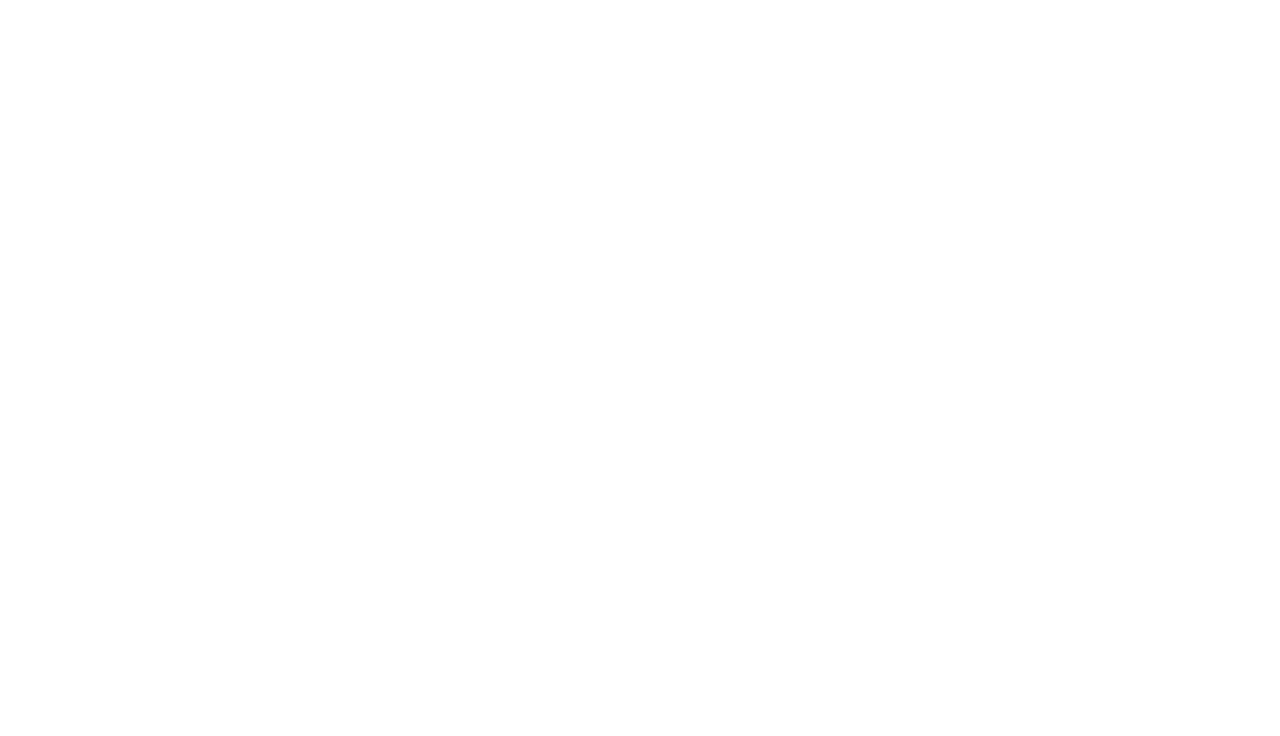
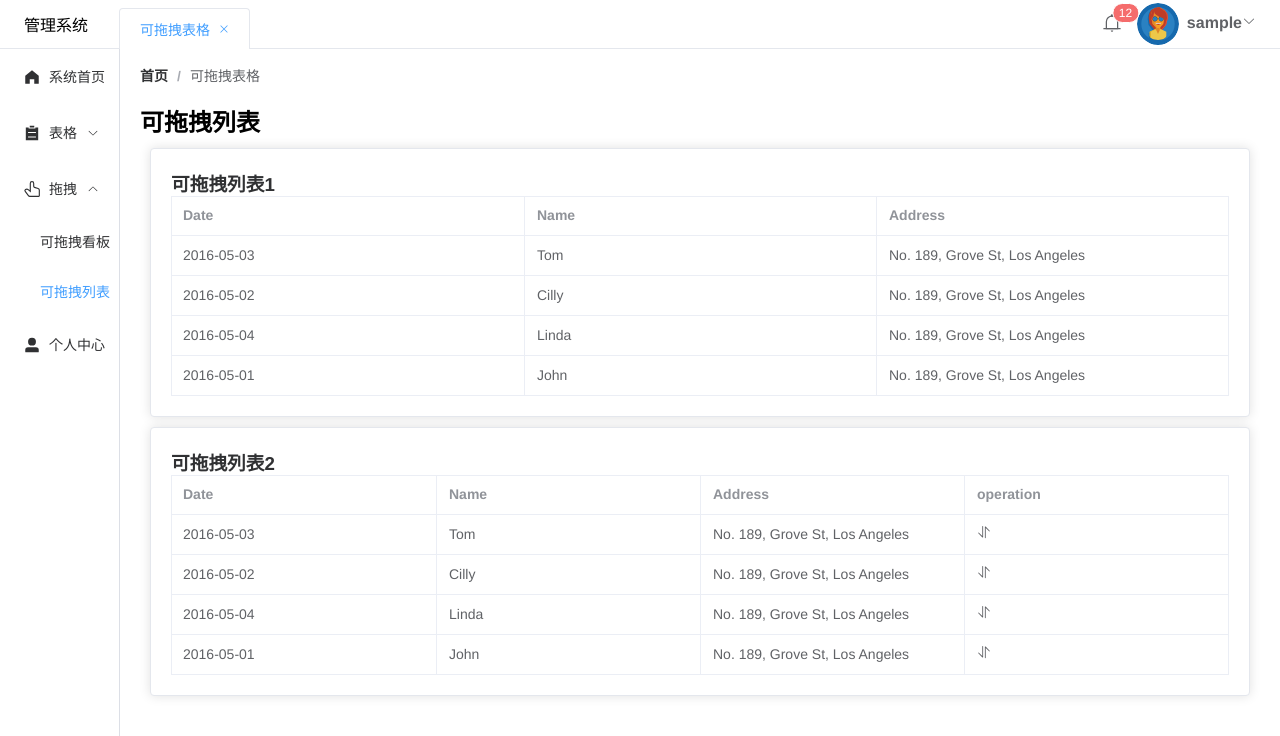
Before and after one commit to zhf521/vue3-management-system, a Vue app: page /drag-list in a window 1280 px wide. Before the commit this address had no page. Shown: the top 736 px of the page. Built offline with nearby package versions, Linux system fonts and the light colour scheme; sample sign-in values are in the browser's storage; what vxe-table would draw is missing.

Commit message:
可拖拽列表实现

```diff
--- a/package.json
+++ b/package.json
@@ -18,6 +18,7 @@
     "element-plus": "^2.3.8",
     "pinia": "^2.1.4",
     "sass": "^1.63.6",
+    "sortablejs": "^1.15.0",
     "vue": "^3.3.4",
     "vue-router": "^4.2.4",
     "vxe-table": "^4.4.2",
--- a/src/components/SideBar.vue
+++ b/src/components/SideBar.vue
@@ -26,6 +26,9 @@
       </template>
       <el-menu-item index="/drag-board">
         <span>可拖拽看板</span>
+      </el-menu-item>
+      <el-menu-item index="/drag-list">
+        <span>可拖拽列表</span>
       </el-menu-item>
     </el-sub-menu>
     <el-menu-item index="/user">
--- a/src/router/index.ts
+++ b/src/router/index.ts
@@ -5,6 +5,7 @@
 import Dashboard from '../views/Dashboard.vue'
 import ComplexTable from '../views/ComplexTable.vue'
 import DragBoard from '../views/DragBoard.vue'
+import DragList from '../views/DragList.vue'
 import User from '../views/User.vue'
 
 const routes = [
@@ -39,6 +40,14 @@
           name:'可拖拽看板'
         },
         component:DragBoard
+      },
+      {
+        path: '/drag-list',
+        name: 'drag-list',
+        meta: {
+          name:'可拖拽表格'
+        },
+        component:DragList
       },
       {
         path: '/user',
--- /dev/null
+++ b/src/views/DragList.vue
@@ -0,0 +1,83 @@
+<template>
+  <h2>可拖拽列表</h2>
+  <el-card style="margin: 10px;">
+    <h3>可拖拽列表1</h3>
+    <el-table :data="tableData" id="dragTable1" border>
+      <el-table-column prop="date" label="Date" />
+      <el-table-column prop="name" label="Name" />
+      <el-table-column prop="address" label="Address" />
+    </el-table>
+  </el-card>
+  <el-card style="margin: 10px;">
+    <h3>可拖拽列表2</h3>
+    <el-table :data="tableData" id="dragTable2" border>
+      <el-table-column prop="date" label="Date" />
+      <el-table-column prop="name" label="Name" />
+      <el-table-column prop="address" label="Address" />
+      <el-table-column label="operation">
+        <template #default>
+          <div class="handle-drag">
+            <el-icon>
+              <Sort />
+            </el-icon>
+          </div>
+        </template>
+      </el-table-column>
+    </el-table>
+  </el-card>
+</template>
+
+<script setup lang="ts">
+import Sortable from 'sortablejs'
+import { onMounted } from 'vue'
+const tableData = [
+  {
+    date: '2016-05-03',
+    name: 'Tom',
+    address: 'No. 189, Grove St, Los Angeles',
+  },
+  {
+    date: '2016-05-02',
+    name: 'Cilly',
+    address: 'No. 189, Grove St, Los Angeles',
+  },
+  {
+    date: '2016-05-04',
+    name: 'Linda',
+    address: 'No. 189, Grove St, Los Angeles',
+  },
+  {
+    date: '2016-05-01',
+    name: 'John',
+    address: 'No. 189, Grove St, Los Angeles',
+  },
+]
+
+const setSort1 = () => {
+  const el = document.querySelector('#dragTable1 table tbody')
+  new Sortable(el, {
+    sort: true,
+    ghostClass: 'sortable-ghost',
+    onEnd: (e: any) => {
+      const targetRow = tableData.splice(e.oldIndex, 1)[0]
+      tableData.splice(e.newIndex, 0, targetRow)
+    }
+  })
+}
+const setSort2 = () => {
+  const el = document.querySelector('#dragTable2 table tbody')
+  new Sortable(el, {
+    sort: true,
+    ghostClass: 'sortable-ghost',
+    handle: '.handle-drag',
+    onEnd: (e: any) => {
+      const targetRow = tableData.splice(e.oldIndex, 1)[0]
+      tableData.splice(e.newIndex, 0, targetRow)
+    }
+  })
+}
+onMounted(() => {
+  setSort1()
+  setSort2()
+})
+</script>
```
Also changed, not shown: 1 other file (tests, documents, lock files or other folders).
